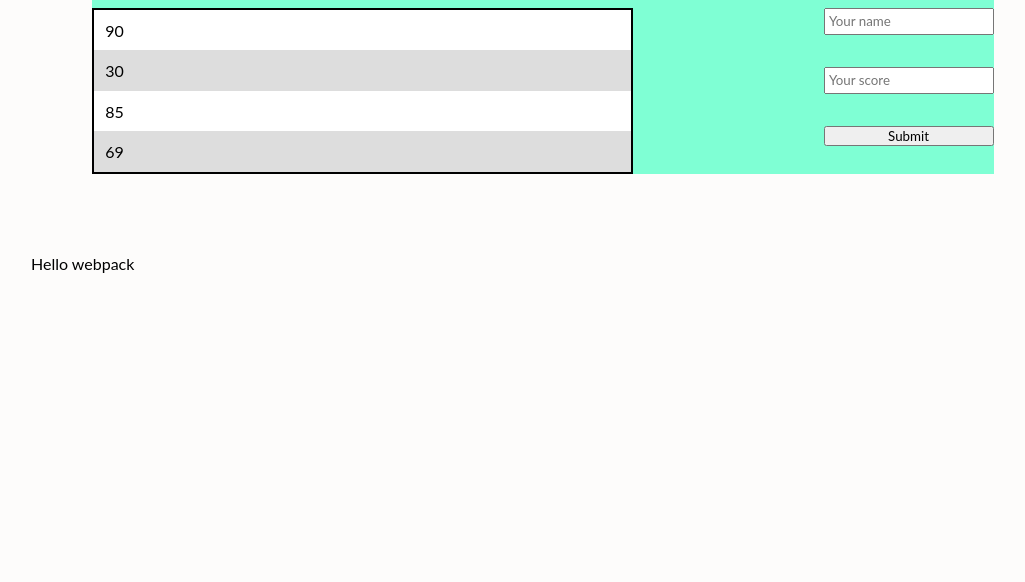
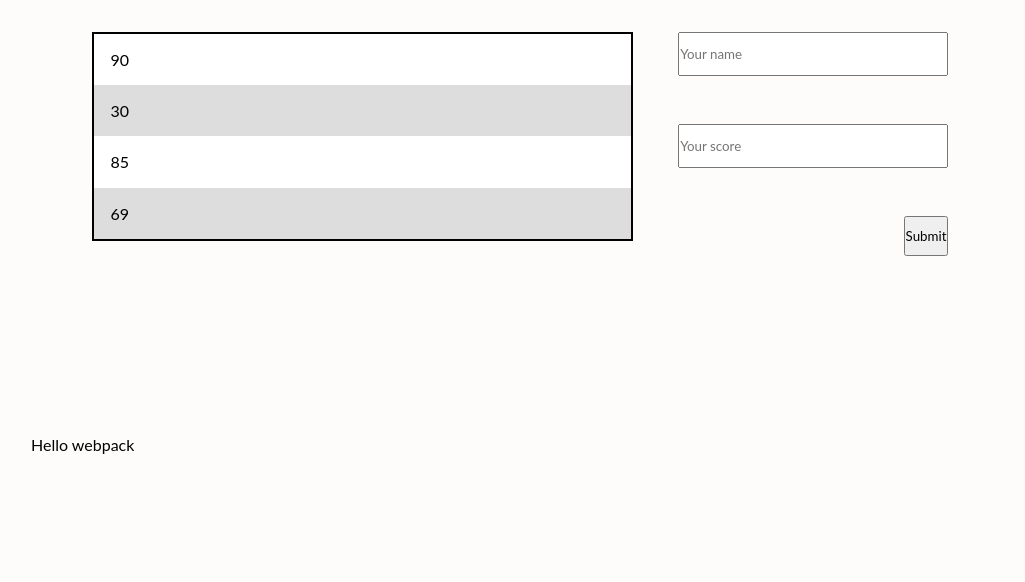
Before and after one commit to souad988/leaderboard, a website built with webpack: page src/index.html in a window 1280 px wide. Shown: the part 292-874 px from the top of the page, without its empty margins (97-1122 px from the left). Before the commit the page ends 800 px from the top, so only its background shows below. Built offline with nearby package versions, Linux system fonts and the light colour scheme; a web font is replaced by a local one.

Commit message:
Add styling

```diff
--- a/src/style.css
+++ b/src/style.css
@@ -12,22 +12,22 @@ body {
 }
 
 .container {
-    background-color: aquamarine;
     margin: 10vh 6%;
+    height: 50vh;
     display: flex;
-    justify-content: space-between;
 }
 
-.scrores_form {
+.scores_form {
     display: block;
+    height: 100%;
+    width: 30%;
+    margin: 0% 5%;
 }
 
 form {
     display: flex;
     flex-direction: column;
-    height: 63%;
     margin-top: 3vh;
-    margin-bottom: 0%;
     justify-content: space-between;
 }
 
@@ -38,7 +38,7 @@ form {
 .list_header {
     display: flex;
     justify-content: space-between;
-    margin-bottom: 3vh;
+    margin-bottom: 6vh;
 }
 
 .scores ul {
@@ -49,10 +49,19 @@ form {
 
 }
 
+input , form button {
+    margin: 3vh 0;
+    height: 5vh;
+}
+
 .scores li:nth-child(even) {
     background-color: #ddd;
   }
 
-li , input {
-    padding: 2%;
+li {
+    padding: 3%;
 }
+
+form button {
+    align-self: end;
+}
```
